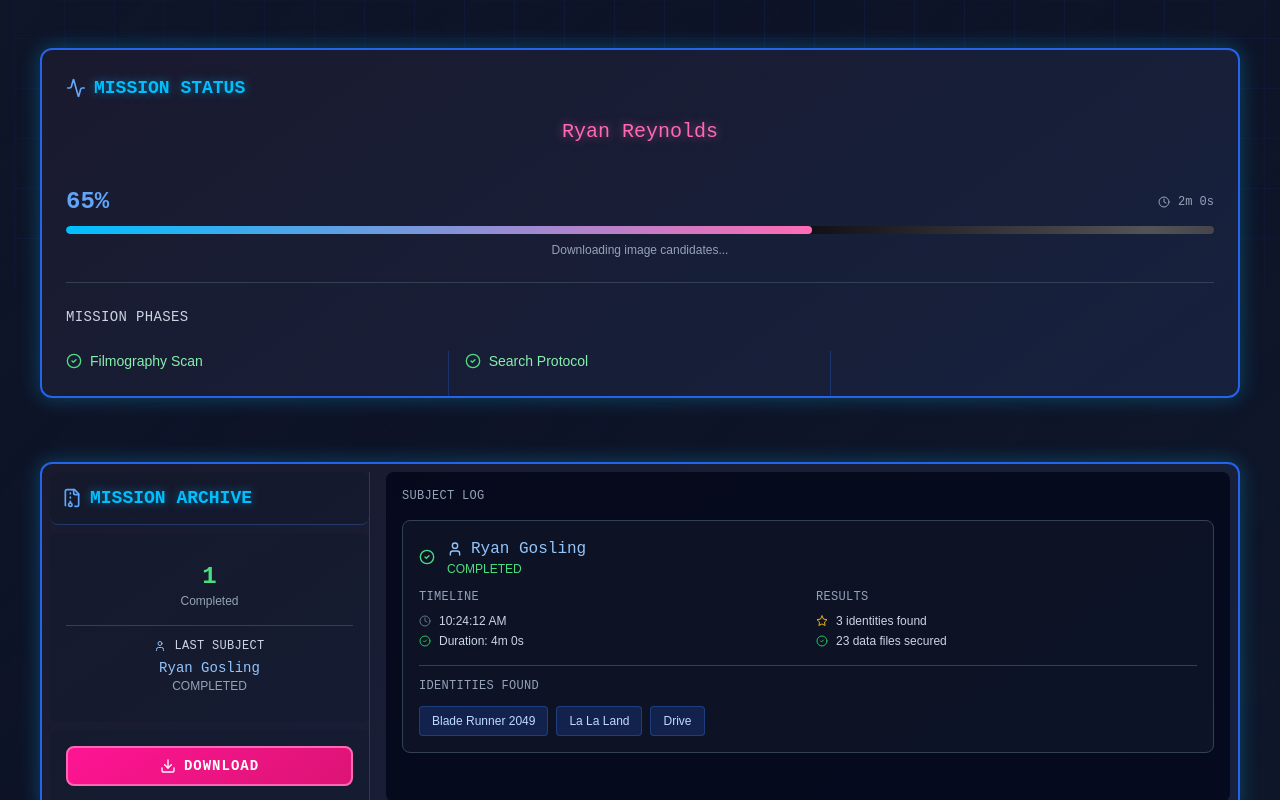
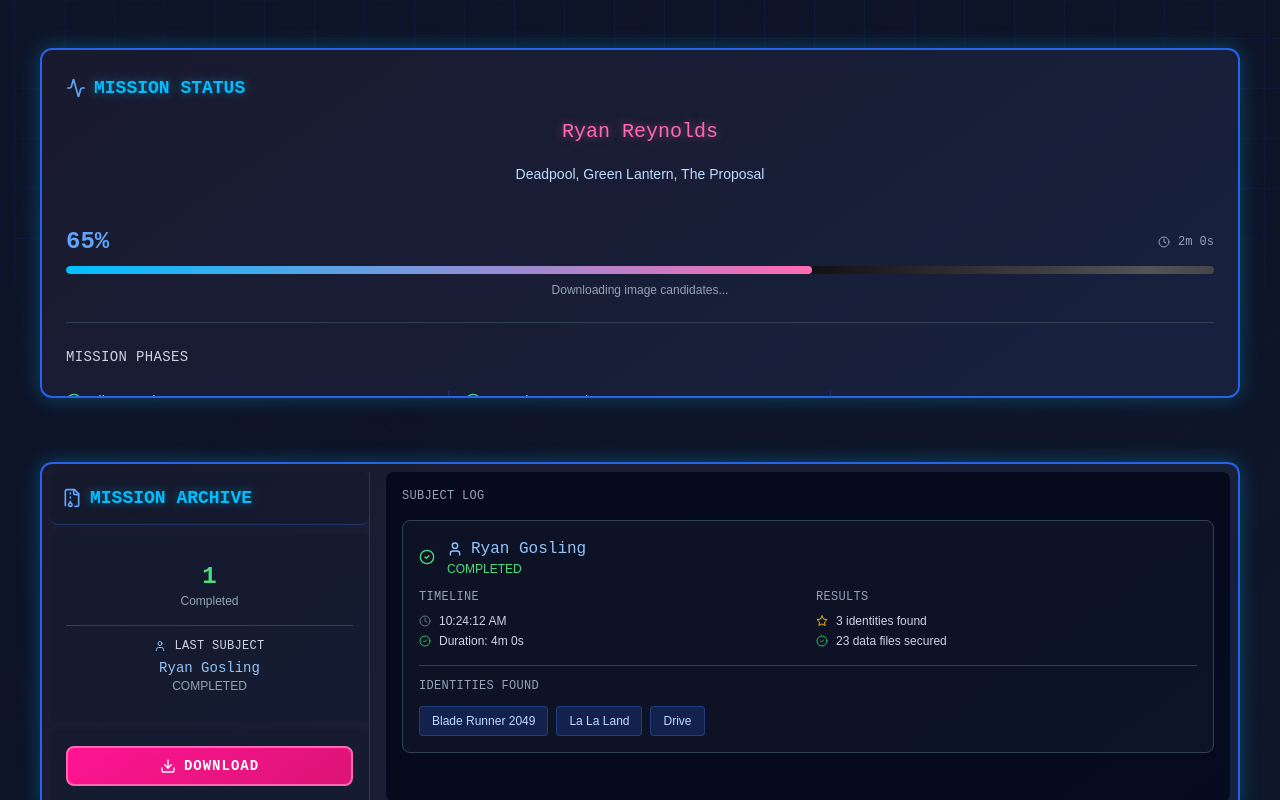
Before and after one commit to Esilos92/print-prep-node, a Next.js app in the folder dashboard/: page / in a window 1280 px wide. Shown: the part 526-1326 px from the top of the page. Built offline with nearby package versions, Linux system fonts and the light colour scheme.

Commit message:
Update ProgressDisplay.tsx

```diff
--- a/dashboard/src/components/ProgressDisplay.tsx
+++ b/dashboard/src/components/ProgressDisplay.tsx
@@ -148,6 +148,15 @@ export default function ProgressDisplay({ currentJob }: ProgressDisplayProps) {
                 {currentJob.celebrity}
               </h4>
 
+              {/* Roles beneath celebrity name */}
+              {currentJob.roles && (
+                <div className="text-center mb-4">
+                  <span className="text-sm text-blue-200 font-ui">
+                    {currentJob.roles.slice(0, 3).join(', ')}
+                  </span>
+                </div>
+              )}
+
               {/* Line Break */}
               <br />
 
@@ -212,34 +221,10 @@ export default function ProgressDisplay({ currentJob }: ProgressDisplayProps) {
             </div>
 
             {/* Stats Section */}
-            {(currentJob.roles || currentJob.imagesProcessed) && (
+            {currentJob.imagesProcessed && (
               <div className="mt-6 pt-4 border-t border-slate-700">
-                <div className="grid grid-cols-2 gap-6">
-                  {/* Roles Found */}
-                  {currentJob.roles && (
-                    <div>
-                      <h6 className="text-xs font-cyber text-slate-400 mb-3 tracking-wide flex items-center gap-1">
-                        <Star className="w-3 h-3" />
-                        ROLES ({currentJob.roles.length})
-                      </h6>
-                      <div className="flex flex-wrap gap-2">
-                        {currentJob.roles.slice(0, 3).map((role, index) => (
-                          <motion.span
-                            key={role}
-                            initial={{ opacity: 0, scale: 0.8 }}
-                            animate={{ opacity: 1, scale: 1 }}
-                            transition={{ delay: index * 0.1 }}
-                            className="text-xs bg-blue-900/30 text-blue-200 px-3 py-1 rounded border border-blue-500/30 font-ui"
-                          >
-                            {role}
-                          </motion.span>
-                        ))}
-                      </div>
-                    </div>
-                  )}
-
-                  {/* Image Stats */}
-                  {currentJob.imagesProcessed && (
+                <div className="grid grid-cols-1 gap-6">
+                  {/* Image Stats Only */}
                   <div>
                     <h6 className="text-xs font-cyber text-slate-400 mb-3 tracking-wide flex items-center gap-1">
                       <Image className="w-3 h-3" />
@@ -262,7 +247,6 @@ export default function ProgressDisplay({ currentJob }: ProgressDisplayProps) {
                       )}
                     </div>
                   </div>
-                  )}
                 </div>
               </div>
             )}
```
Lines whose indentation alone changed are shown as unchanged.
